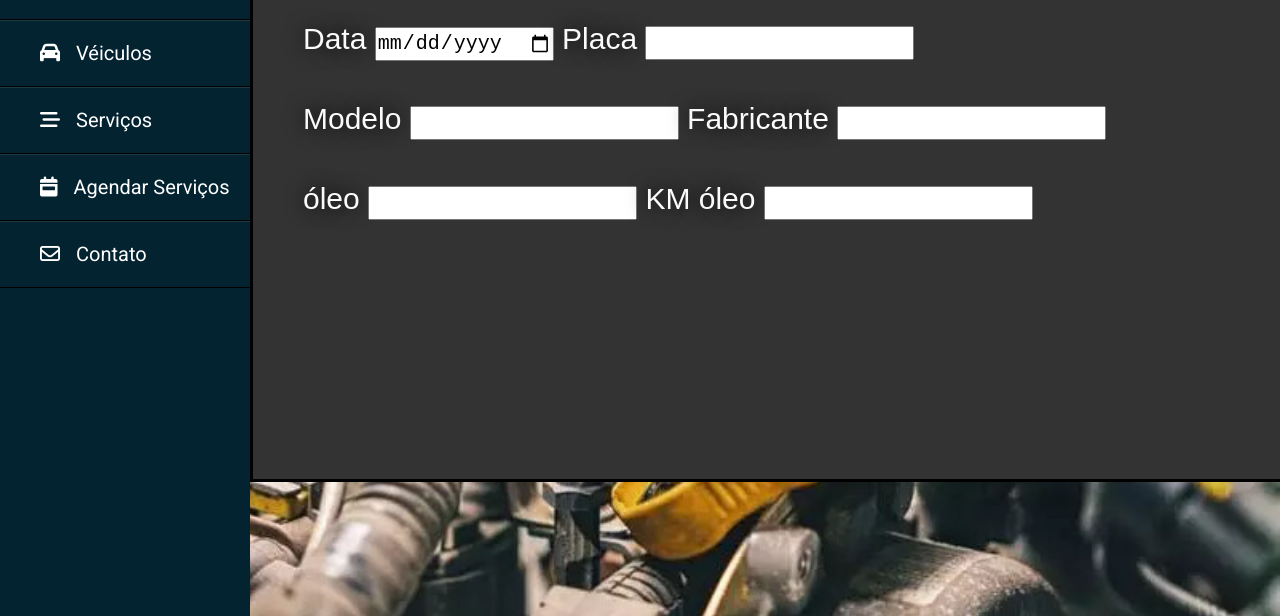
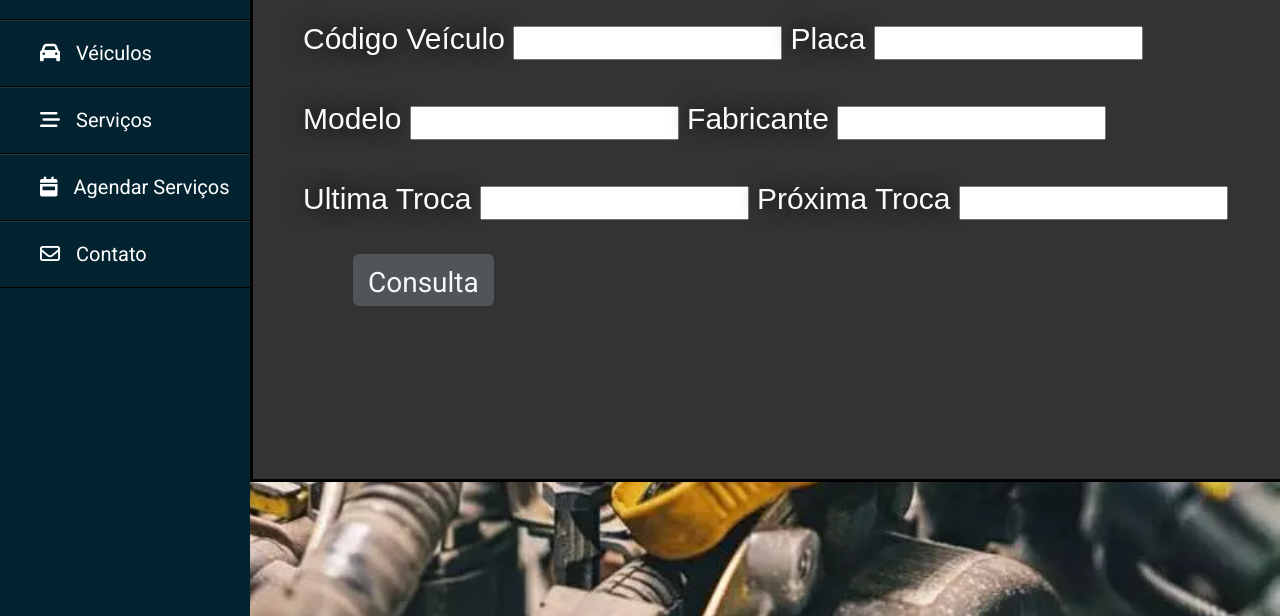
Before and after one commit to brunodeabreu5/Projeto-intregador, a plain HTML site: page Projeto intregador/public_html/veiculos.html in a window 1280 px wide. Shown: the part 184-800 px from the top of the page. Drawn offline with Linux system fonts and the light colour scheme.

Commit message:
Update veiculos.html

```diff
--- a/Projeto intregador/public_html/veiculos.html
+++ b/Projeto intregador/public_html/veiculos.html
@@ -29,21 +29,25 @@
 
             <div  class="form-group">
 
-               <label id="text">Data</label>
-               <input type="date" id="placa">
+               <label id="text">Código Veículo</label>
+               <input type="text" id="placa">
                <label id="text">Placa</label>
                <input type="text" id="placa" ><br>
                <label id="text">Modelo</label>
                <input type="text" id="placa" >
                <label id="text">Fabricante</label>
                <input type="text" id="placa" ><br>
-               <label id="text">óleo</label>
+               <label id="text">Ultima Troca</label>
                <input type="text" id="placa" >
-               <label id="text">KM óleo</label>
+               <label id="text">Próxima Troca</label>
                <input type="text" id="placa" >
+            </div>
+              <div class="general-button">
+              <div class="button-content">
 
+                <span class="button-text">Consulta</span>
             </div>
-
+                </div>
           </form>
       </div>
 
```
